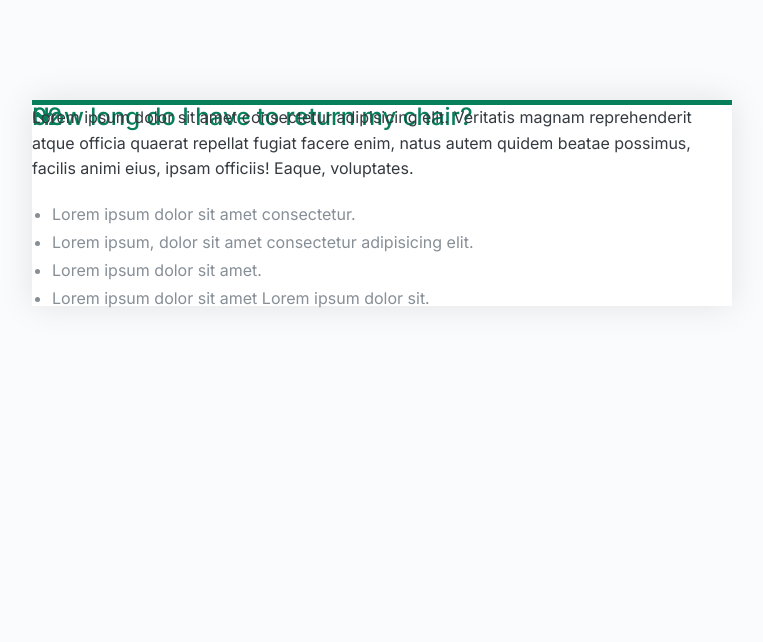
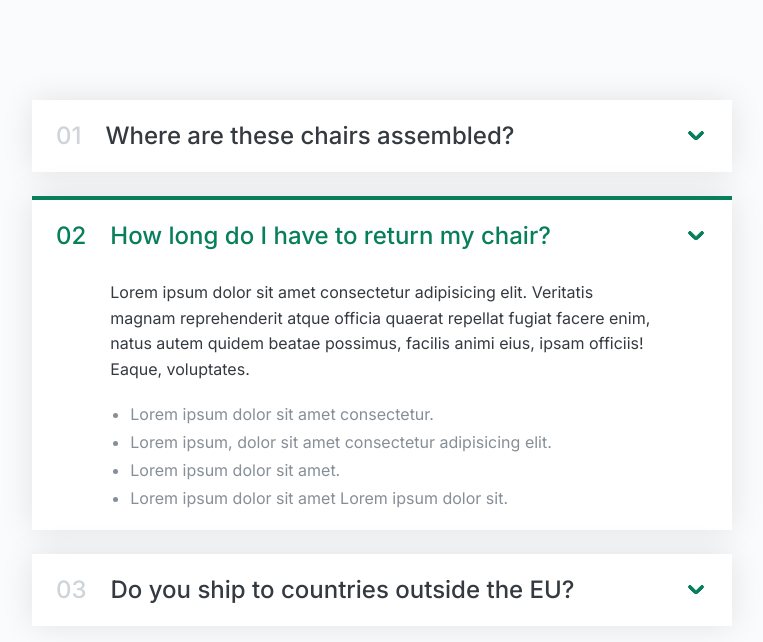
Before and after one commit to AzkaJaved/ResponsiveHtmlCss-Udemy, a plain HTML site: page Section-6/01-accordian.html in a window 1280 px wide. Shown: the whole page, without its empty margins (258-1021 px from the left). Drawn offline with Linux system fonts and the light colour scheme.

Commit message:
Update 01-accordian.html

```diff
--- a/Section-6/01-accordian.html
+++ b/Section-6/01-accordian.html
@@ -24,41 +24,53 @@
       .accordion {
         width: 700px;
         margin: 100px auto;
-        grid-template-columns: 3;
+        display: flex;
+        flex-direction: column;
+        gap: 24px;
+      }
+      .open {
+        border-top: 4px solid #087f5b;
+      }
+      .open .number,
+      .open .text {
+        color: #087f5b;
+      }
+      .open .hidden-box {
+        display: block;
       }
 
       .item {
-        border-top: 5px solid #087f5b;
+        /* border-top: 5px solid #087f5b; */
+        padding: 24px;
+        box-shadow: 0px 0px 32px rgba(0, 0, 0, 0.1);
         display: grid;
-        box-shadow: 0px 0px 32px rgba(0, 0, 0, 0.1);
-        grid-template-areas:
-          "number text-para down-arrow"
-          "description";
+        grid-template-columns: auto 1fr auto;
+        column-gap: 24px;
+        row-gap: 32px;
+        align-items: center;
+        /* grid-template-areas:
+          "number" "text-para down-arrow"
+          "description"; */
         background-color: white;
       }
       .number {
-        grid-area: number;
-      }
-      .text {
-        grid-area: text-para;
-      }
-      .icon {
-        grid-area: down-arrow;
-      }
-      .hidden-box {
-        grid-area: description;
+        color: #ced4da;
       }
       .number,
       .text {
         font-size: 24px;
         font-weight: 500;
-        color: #087f5b;
+        /* color: #087f5b; */
       }
       .icon {
         width: 24px;
         height: 24px;
         stroke: #087f5b;
         fill: #087f5b;
+      }
+      .hidden-box {
+        grid-column: 2;
+        display: none;
       }
 
       .hidden-box p {
@@ -78,8 +90,70 @@
   <body>
     <div class="accordion">
       <div class="item">
+        <p class="number">01</p>
+        <p class="text">Where are these chairs assembled?</p>
+        <svg
+          xmlns="http://www.w3.org/2000/svg"
+          class="icon"
+          id="Bold"
+          viewBox="0 0 24 24"
+          width="512"
+          height="512"
+        >
+          <path
+            d="M19.061,7.854a1.5,1.5,0,0,0-2.122,0l-4.586,4.585a.5.5,0,0,1-.707,0L7.061,7.854A1.5,1.5,0,0,0,4.939,9.975l4.586,4.586a3.5,3.5,0,0,0,4.95,0l4.586-4.586A1.5,1.5,0,0,0,19.061,7.854Z"
+          />
+        </svg>
+        <div class="hidden-box">
+          <p>
+            Lorem ipsum dolor sit amet consectetur adipisicing elit. Veritatis
+            magnam reprehenderit atque officia quaerat repellat fugiat facere
+            enim, natus autem quidem beatae possimus, facilis animi eius, ipsam
+            officiis! Eaque, voluptates.
+          </p>
+          <ul>
+            <li>Lorem ipsum dolor sit amet consectetur.</li>
+            <li>Lorem ipsum, dolor sit amet consectetur adipisicing elit.</li>
+            <li>Lorem ipsum dolor sit amet.</li>
+            <li>Lorem ipsum dolor sit amet Lorem ipsum dolor sit.</li>
+          </ul>
+        </div>
+      </div>
+
+      <div class="item open">
         <p class="number">02</p>
         <p class="text">How long do I have to return my chair?</p>
+        <svg
+          xmlns="http://www.w3.org/2000/svg"
+          class="icon"
+          id="Bold"
+          viewBox="0 0 24 24"
+          width="512"
+          height="512"
+        >
+          <path
+            d="M19.061,7.854a1.5,1.5,0,0,0-2.122,0l-4.586,4.585a.5.5,0,0,1-.707,0L7.061,7.854A1.5,1.5,0,0,0,4.939,9.975l4.586,4.586a3.5,3.5,0,0,0,4.95,0l4.586-4.586A1.5,1.5,0,0,0,19.061,7.854Z"
+          />
+        </svg>
+        <div class="hidden-box">
+          <p>
+            Lorem ipsum dolor sit amet consectetur adipisicing elit. Veritatis
+            magnam reprehenderit atque officia quaerat repellat fugiat facere
+            enim, natus autem quidem beatae possimus, facilis animi eius, ipsam
+            officiis! Eaque, voluptates.
+          </p>
+          <ul>
+            <li>Lorem ipsum dolor sit amet consectetur.</li>
+            <li>Lorem ipsum, dolor sit amet consectetur adipisicing elit.</li>
+            <li>Lorem ipsum dolor sit amet.</li>
+            <li>Lorem ipsum dolor sit amet Lorem ipsum dolor sit.</li>
+          </ul>
+        </div>
+      </div>
+
+      <div class="item">
+        <p class="number">03</p>
+        <p class="text">Do you ship to countries outside the EU?</p>
         <svg
           xmlns="http://www.w3.org/2000/svg"
           class="icon"
```
